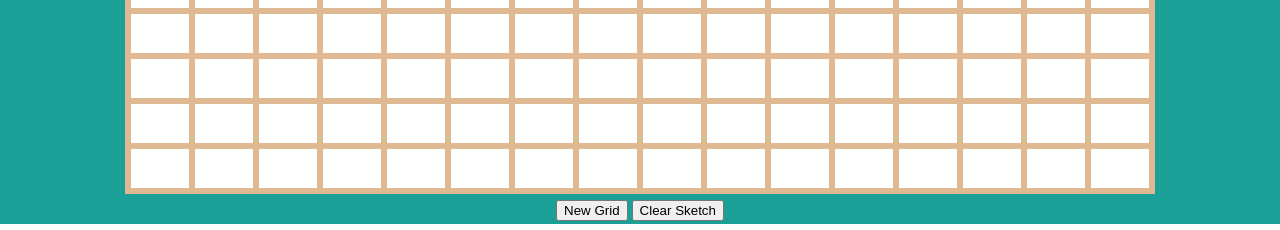
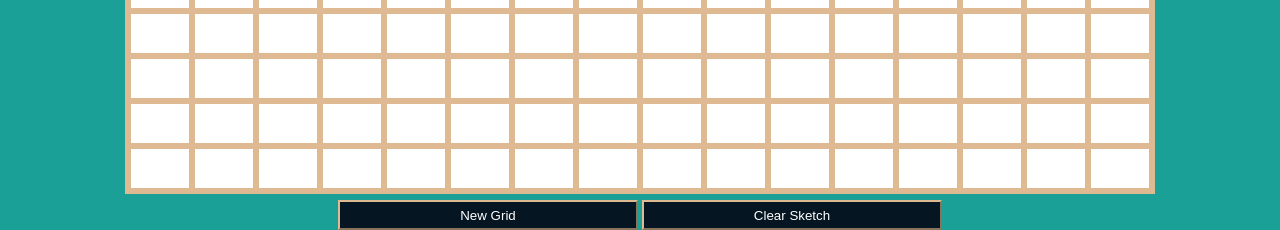
Before and after one commit to rsingh954/Etch-a-Sketch, a PHP site: page / in a window 1280 px wide. Shown: the part 576-806 px from the top of the page. Run offline with PHP 8.4, Linux system fonts and the light colour scheme.

Commit message:
Changed button styles

```diff
--- a/style.css
+++ b/style.css
@@ -51,8 +51,17 @@ body{
     visibility: hidden;
 }
 .btn{
+
     margin-top: .5%;
     text-align: center;
     margin-left: auto;
     margin-right: auto;
 }
+
+button{
+    color: white;
+    width: 300px;
+    height: 30px;
+    background-color: #051622;
+    border-color: #deb992;
+}
```
